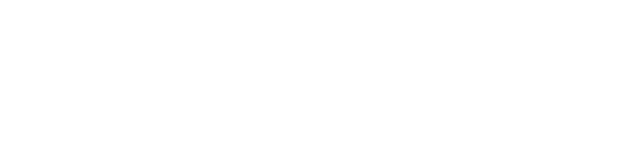
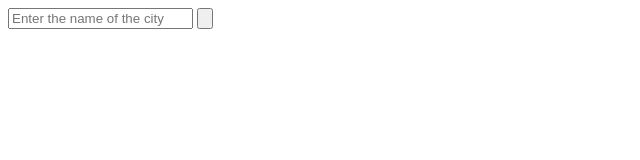
Before and after one commit to julialeocadio/100_dias_de_codigo, a plain HTML site: page Day19/index.html in a window 1280 px wide. Shown: the whole page, without its empty margins (0-640 px from the left). Drawn offline with Linux system fonts and the light colour scheme.

Commit message:
modified:   Day19/index.html

```diff
--- a/Day19/index.html
+++ b/Day19/index.html
@@ -7,6 +7,12 @@
     <link rel="stylesheet" href="style.css">
 </head>
 <body>
+    <div class="big-box">
+        <input type="text" class="input-city" placeholder="Enter the name of the city">
+        <button class="button-search" onclick="">
+            <img src="" alt="">
+        </button>
+    </div>
 
 
     <script src="main.js"></script>
```
